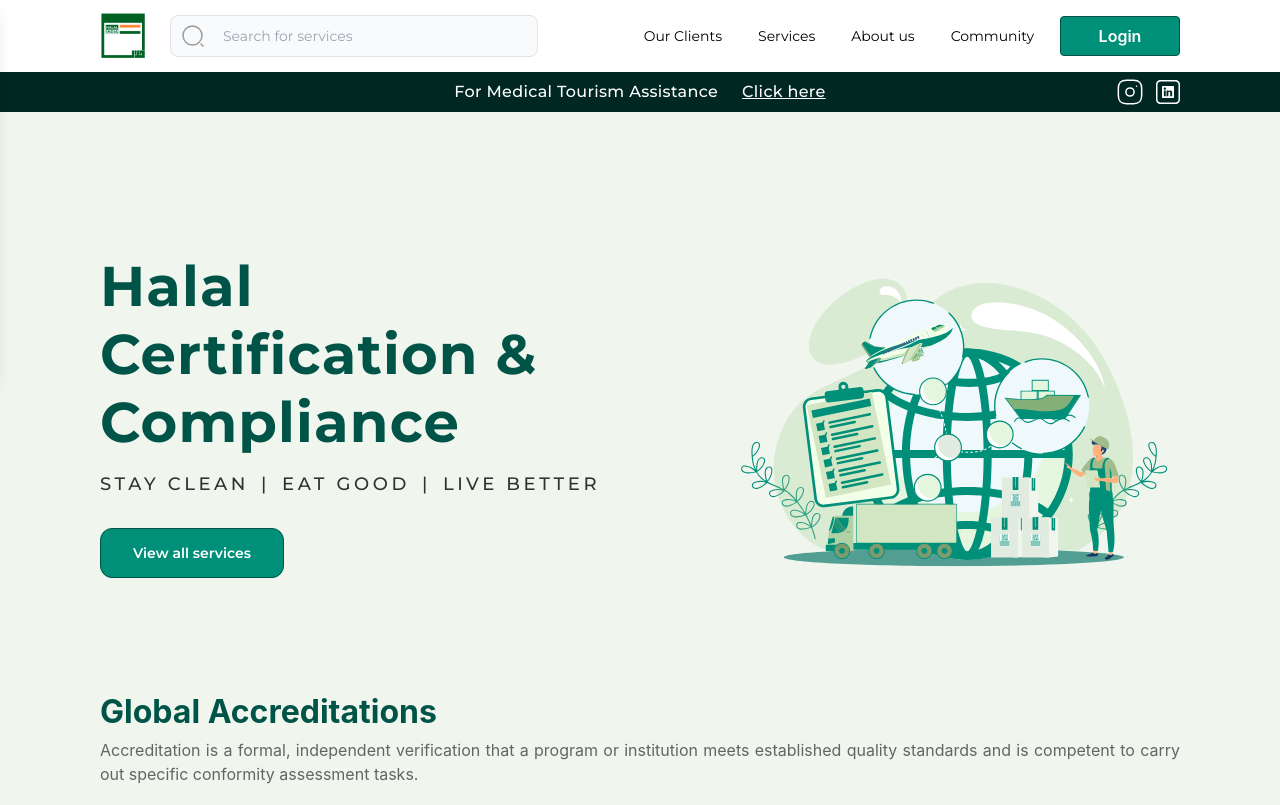
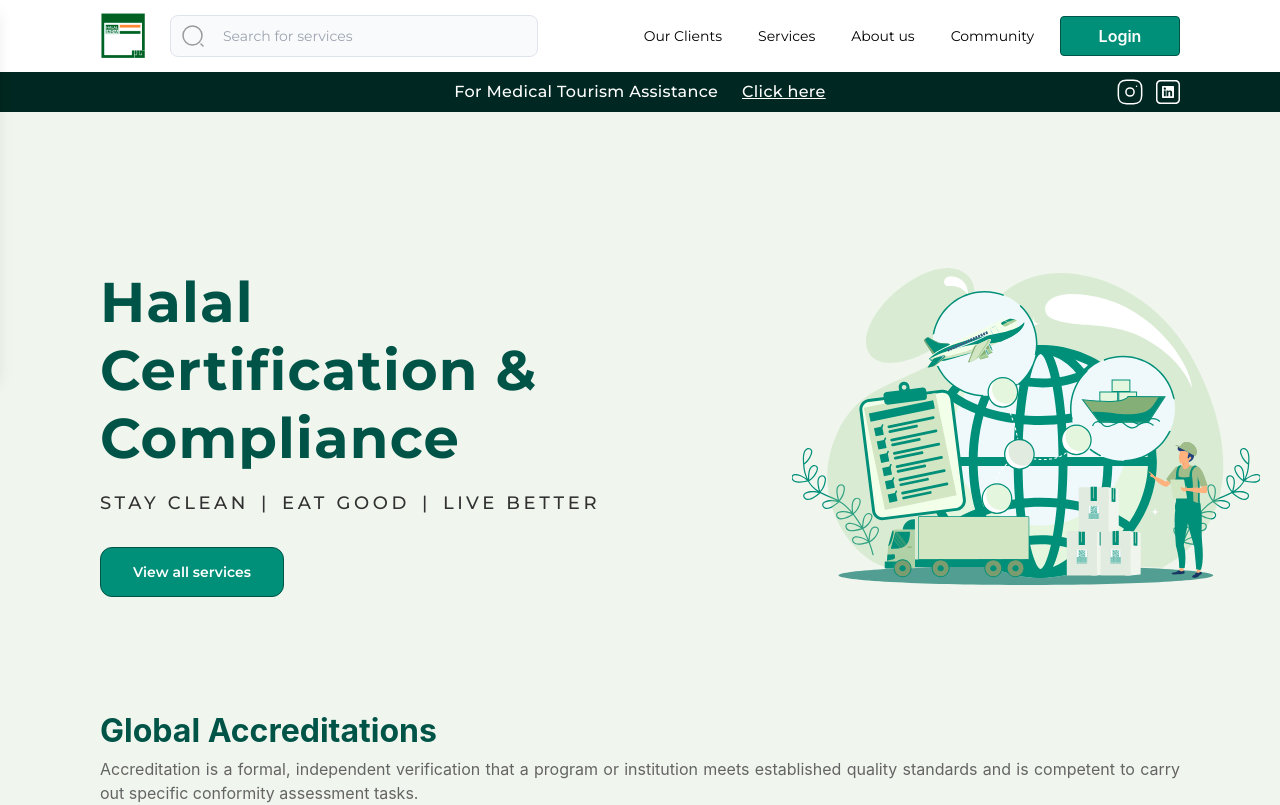
Before and after one commit to jayashri1998/Figma-Task, a React (Vite) app: page / in a window 1280 px wide. Shown: the top 805 px of the page. Built offline with nearby package versions, Linux system fonts and the light colour scheme.

Commit message:
changes done

```diff
--- a/src/Components/Home/Herosection.jsx
+++ b/src/Components/Home/Herosection.jsx
@@ -1,28 +1,21 @@
-import React from 'react'
+import React from "react";
 
+import MainHerosection from "./MainHerosection";
+import ContactUs from "./ContactUs";
+import Card from "./Card";
+import HalalService from "./HalalService";
+import SocialService from "./SocialService";
+const Herosection = () => {
+  return (
+    <div className=" px-3 py-3 lg:px-[100px] lg:py-[140px] font-montserrat leading-6">
+      <MainHerosection />
 
+      <Card />
+      <HalalService />
+      <SocialService />
+      <ContactUs />
+    </div>
+  );
+};
 
-
-import MainHerosection from './MainHerosection'
-import ContactUs from './ContactUs'
-import Card from './Card'
-import HalalService from './HalalService'
-import SocialService from './SocialService'
-const Herosection = () => {
-
-  return (
-    <div className=' px-3 py-3 lg:px-[100px] lg:py-[140px] font-montserrat leading-6'>
-    <div className='lg:inline-flex flex-col items-start gap-[120px]'>
-
-  <MainHerosection/>
-    </div>
-    <Card/>
-    <HalalService/>
-    <SocialService/>
-    <ContactUs/>
-
-    </div>
-  )
-}
-
-export default Herosection
+export default Herosection;
--- a/src/Components/Home/MainHerosection.jsx
+++ b/src/Components/Home/MainHerosection.jsx
@@ -3,35 +3,37 @@ import img from '../../assets/establised.svg';
 
 const MainHerosection = () => {
   return (
-    <div className="relative flex flex-wrap sm:justify-center sm:flex-nowrap w-full space-y-4">
-      <div className="max-w-[85rem] w-full mx-auto sm:flex sm:items-center sm:justify-between">
-        <div className="flex  items-center justify-between lg:gap-[128px]">
+
+    <div className="flex flex-col lg:flex-row  items-center space-y-4 lg:gap-40">
+      {/* Image section */}
+      <div className="order-1 lg:order-2 w-full lg:w-[500px] lg:h-[322px] shrink-0 lg:pl-8">
+        <img src={img} alt="img" className="w-full h-full object-cover" />
+      </div>
+
       {/* Text section */}
-          <div className="order-2 lg:order-1 flex flex-col lg:w-[517px] items-start">
+      <div className="order-2 lg:order-1 lg:flex flex-col  lg:w-[517px] items-start -mb-1">
         <h2
-              className="text-[#005447] text-[32px] lg:text-[56px] font-bold tracking-[1.12px] pl-3 lg:pl-0"
+          className="w-[268px] lg:w-[447px] pl-3 lg:pl-0 lg:h-[207px] text-[#005447]  text-[32px] lg:text-[56px] font-bold tracking-[1.12px]"
           style={{ lineHeight: 'normal' }}
         >
           Halal Certification & Compliance
         </h2>
         <p className="text-[#313131] pl-3 lg:pl-0 pt-3 text-xs lg:text-lg lg:pt-[16px] font-semibold lg:font-medium lg:leading-[24px] tracking-[3.6px] uppercase whitespace-nowrap flex space-x-1 lg:space-x-2">
         <span>STAY CLEAN</span>
-              <span className="px-1 lg:px-1">|</span>
+        <span className="px-1 lg:px-1"> {/* Adjust px for spacing around the separator */}
+          |
+        </span>
         <span>EAT GOOD</span>
-              <span className="px-1 lg:px-1">|</span>
+        <span className="px-1 lg:px-1"> {/* Adjust px for spacing around the separator */}
+          |
+        </span>
         <span>LIVE BETTER</span>
       </p>
-            <div className="pt-6 lg:pt-[32px] text-[#FFF] text-[14px] font-semibold leading-[24px]">
+
+        <div className="flex flex-col pl-3 lg:pl-0 items-start pt-6 lg:pt-[32px] text-[#FFF] text-[14px] font-semibold leading-[24px]">
           <button className="flex px-[32px] py-[12px] justify-center items-center gap-[10px] rounded-[12px] border-[1px] border-[#005447] bg-[#008F78]">
             View all services
           </button>
-            </div>
-          </div>
-
-          {/* Image section */}
-          <div className="order-1 lg:order-2 flex flex-col lg:pt-3 lg:flex-row lg:justify-between gap-6 lg:gap-[128px]">
-            <img src={img} alt="img" className="w-full h-full object-cover" />
-          </div>
         </div>
       </div>
     </div>
```
Lines whose indentation alone changed are shown as unchanged.
